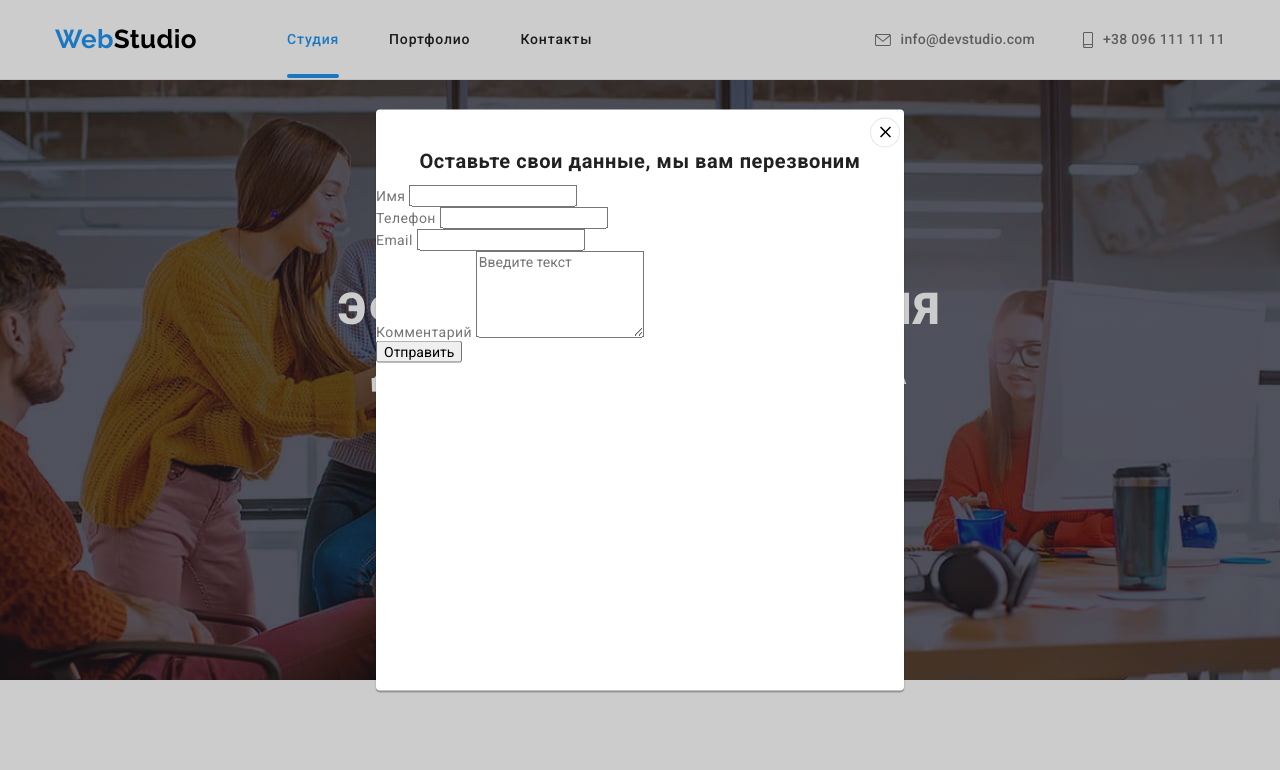
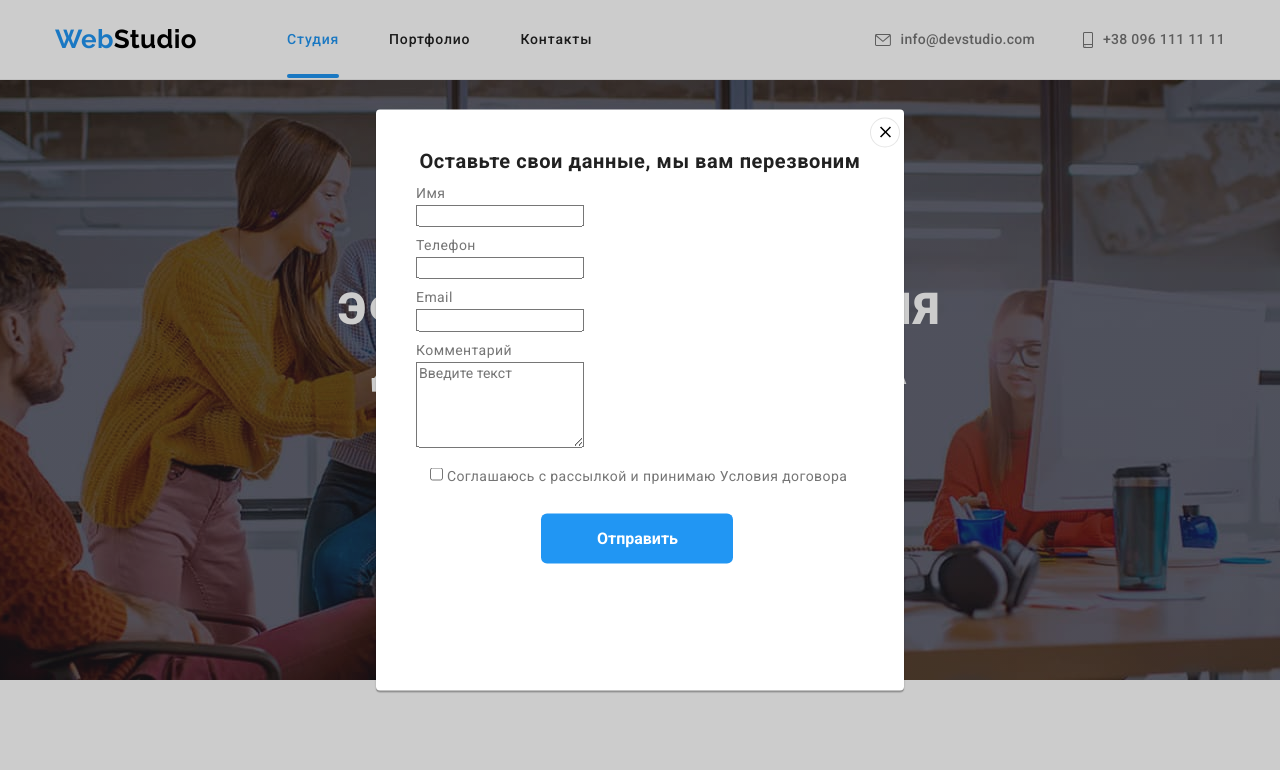
Before and after one commit to IrynaKniazieva/goit-markup-hw-06, a plain HTML site: page index.html in a window 1280 px wide. Both pictures are taken after a click on the button "Заказать услугу". Shown: the top 770 px of the page. Drawn offline with nearby package versions, Linux system fonts and the light colour scheme.

Commit message:
начало стилей модальное окно

```diff
--- a/css/styles.css
+++ b/css/styles.css
@@ -338,9 +338,78 @@ color: var(--title-text-color);
     display: flex;
     flex-direction: column;
     align-items: flex-start;
+    padding-left: 40px;
+    padding-right: 40px;
 
 
 }
+
+.form-group {
+    display: flex;
+    flex-direction: column;
+    align-items: flex-start;
+}
+
+.form-label {
+    padding-bottom: 4px;
+}
+
+.form-input {
+    margin-bottom: 10px;
+}
+
+.container-chekbox {
+    display: flex;
+    align-items: center;
+
+    margin-top: 20px;
+    margin-right: 51px;
+    margin-left: 54px;
+    margin-bottom: 30px;
+}
+
+.form-button {
+    display: flex;
+    align-items: center;
+
+    padding-top: 10px;
+    padding-bottom: 10px;
+    padding-right: 55px;
+    padding-left: 56px;
+    margin-left: 165px;
+    margin-right: 163px;
+
+    border: none;
+    border-radius: 6px;
+
+    font-family: inherit;
+    font-weight: 700;
+    font-size: 16px;
+    line-height: 1.88;
+
+    color: var(--white-color);
+    background-color: var(--accent-color);
+    cursor: pointer;
+
+    transition: background-color 250ms cubic-bezier(0.4, 0, 0.2, 1);
+}
+
+.form-button:hover,
+.form-button:focus {
+    background-color: #188CE8;
+}
+
+
+/* .form-agreement {
+font-family: 'Roboto';
+font-style: normal;
+font-weight: 400;
+font-size: 14px;
+line-height: 1.71;
+letter-spacing: 0.03em;
+
+color: red;
+} */
 
 /* секции особенности  */
 
--- a/index.html
+++ b/index.html
@@ -63,24 +63,31 @@
                         <b class="headline">Оставьте свои данные, мы вам перезвоним</b>
                         <form class="modal-form">
                             <div class="container-inputs">
-                                <label>
-                                    Имя
-                                    <input type="text" name="user-name" />
+                                <label class="form-group">
+                                    <span class="form-label">Имя</span>
+                                    <input class="form-input" type="text" name="user-name" />
                                 </label>
-                                <label>
-                                    Телефон
-                                    <input type="tel" name="phone-number" />
+                                <label class="form-group">
+                                    <span class="form-label">Телефон</span>
+                                    <input class="form-input" type="tel" name="phone-number" />
                                 </label>
-                                <label>
-                                    Email
-                                    <input type="email" name="email" />
+                                <label class="form-group">
+                                    <span class="form-label">Email</span>
+                                    <input class="form-input" type="email" name="email" />
                                 </label>
-                                <label>
-                                    Комментарий
+                                <label class="form-group">
+                                    <span class="form-label">Комментарий</span>
                                     <textarea name="feedback" rows="5" placeholder="Введите текст"></textarea>
                                   </label>
+
                             </div>
-                            <button type="submit">Отправить</button>
+                            <div class="container-chekbox">
+                                <label class="form-chekbox">
+                                    <input class="form-agreement" type="checkbox" name="agreement"/>
+                                    Соглашаюсь с рассылкой и принимаю <span class="special-text">Условия договора</span>
+                                </label>
+                            </div>
+                            <button class="form-button" type="submit">Отправить</button>
                         </form>
                     </div>
                 </div>
```
